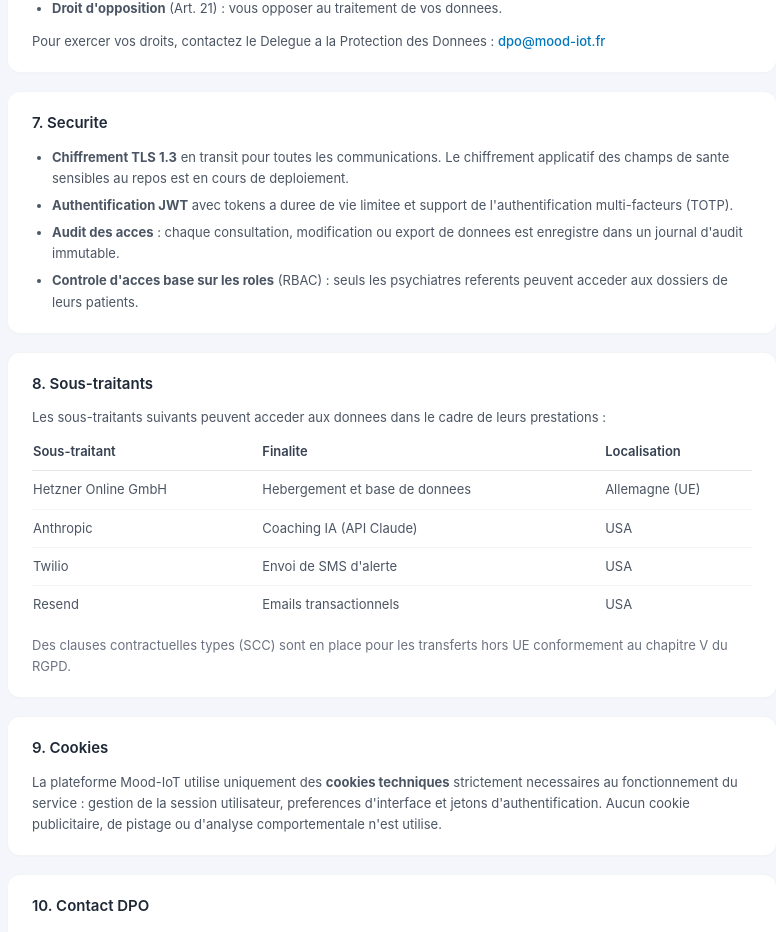
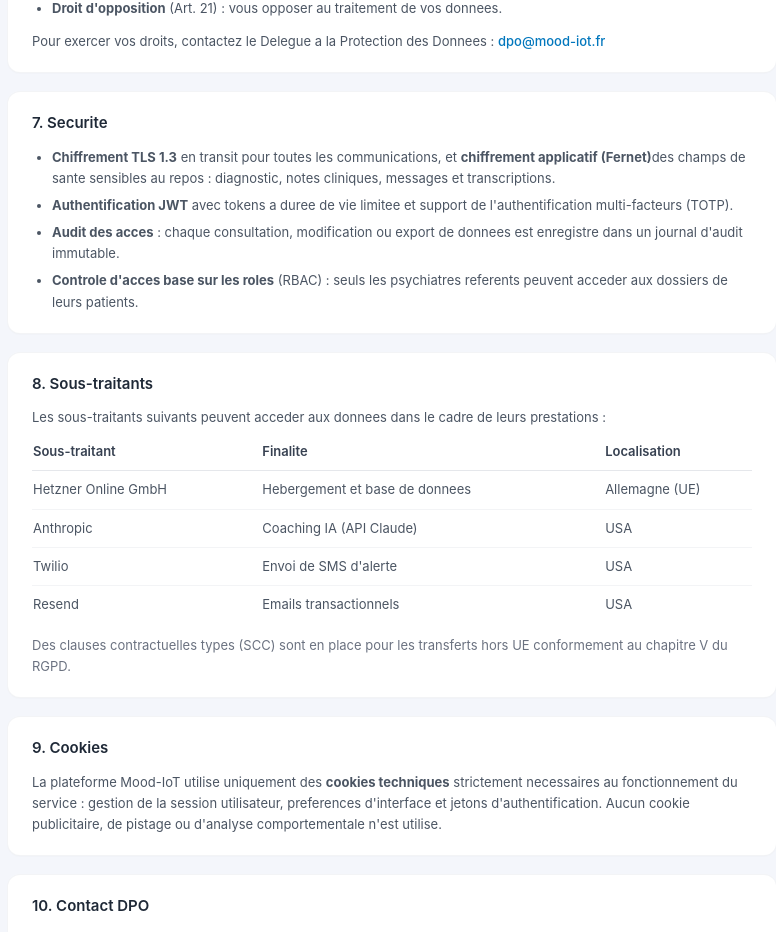
Before and after one commit to saraahsarah-ops/mood-iot, a Next.js app in the folder frontend/dashboard/: page /privacy in a window 1280 px wide. Shown: the part 1631-2563 px from the top of the page, without its empty margins (248-1024 px from the left). Built offline with nearby package versions, Linux system fonts and the light colour scheme; no server answers.

Commit message:
docs(privacy): le chiffrement PHI au repos est désormais actif
Le claim passe de 'en cours de déploiement' à actif : chiffrement applicatif
Fernet des champs de santé sensibles au repos (diagnostic, notes cliniques,
messages, transcriptions). Reflète le commit 1edac05.

```diff
--- a/frontend/dashboard/src/app/privacy/page.tsx
+++ b/frontend/dashboard/src/app/privacy/page.tsx
@@ -156,8 +156,9 @@ const sections = [
       <ul className="list-disc space-y-1.5 pl-5">
         <li>
           <strong>Chiffrement TLS 1.3</strong> en transit pour toutes les
-          communications. Le chiffrement applicatif des champs de sante
-          sensibles au repos est en cours de deploiement.
+          communications, et <strong>chiffrement applicatif (Fernet)</strong>
+          des champs de sante sensibles au repos : diagnostic, notes cliniques,
+          messages et transcriptions.
         </li>
         <li>
           <strong>Authentification JWT</strong> avec tokens a duree de vie
```
